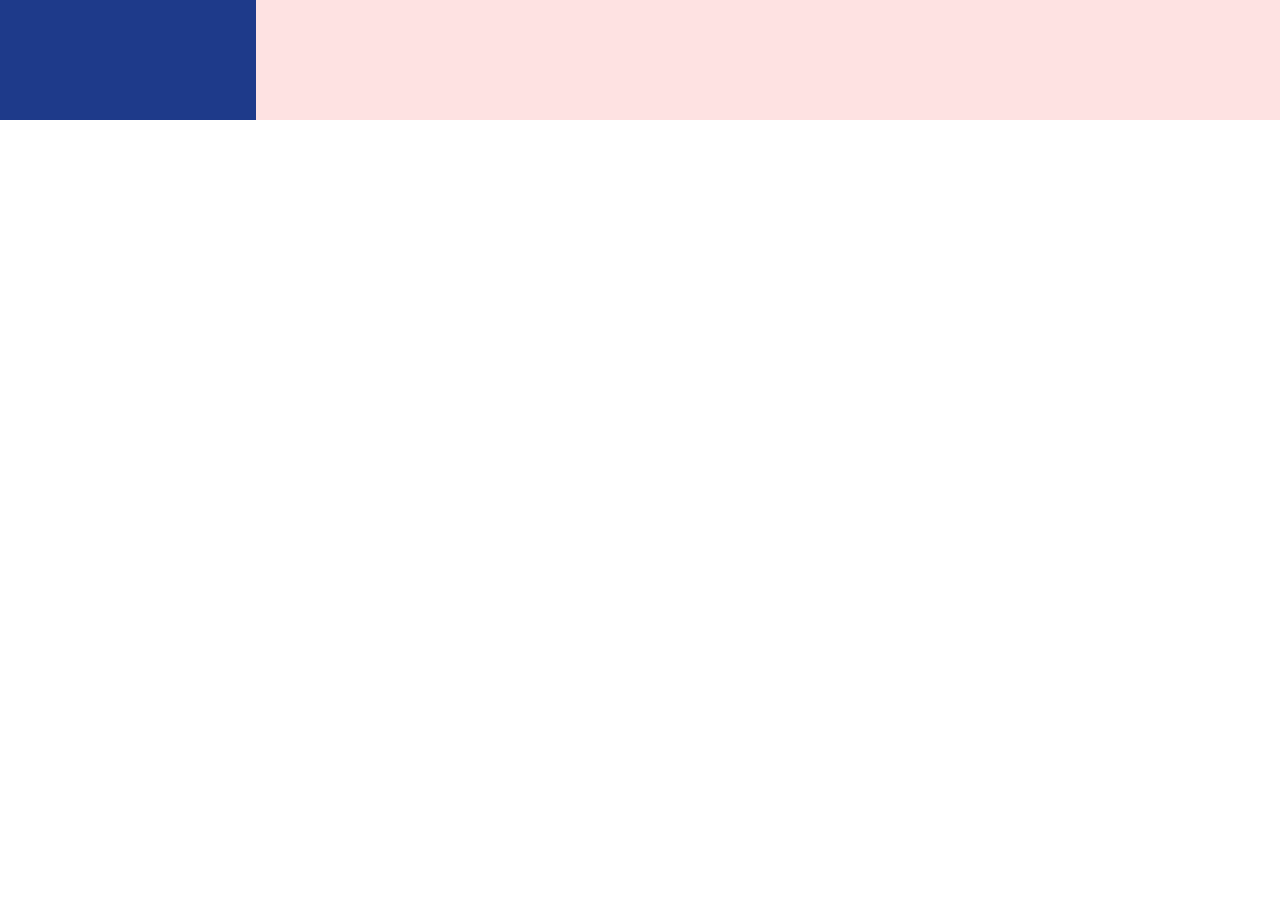
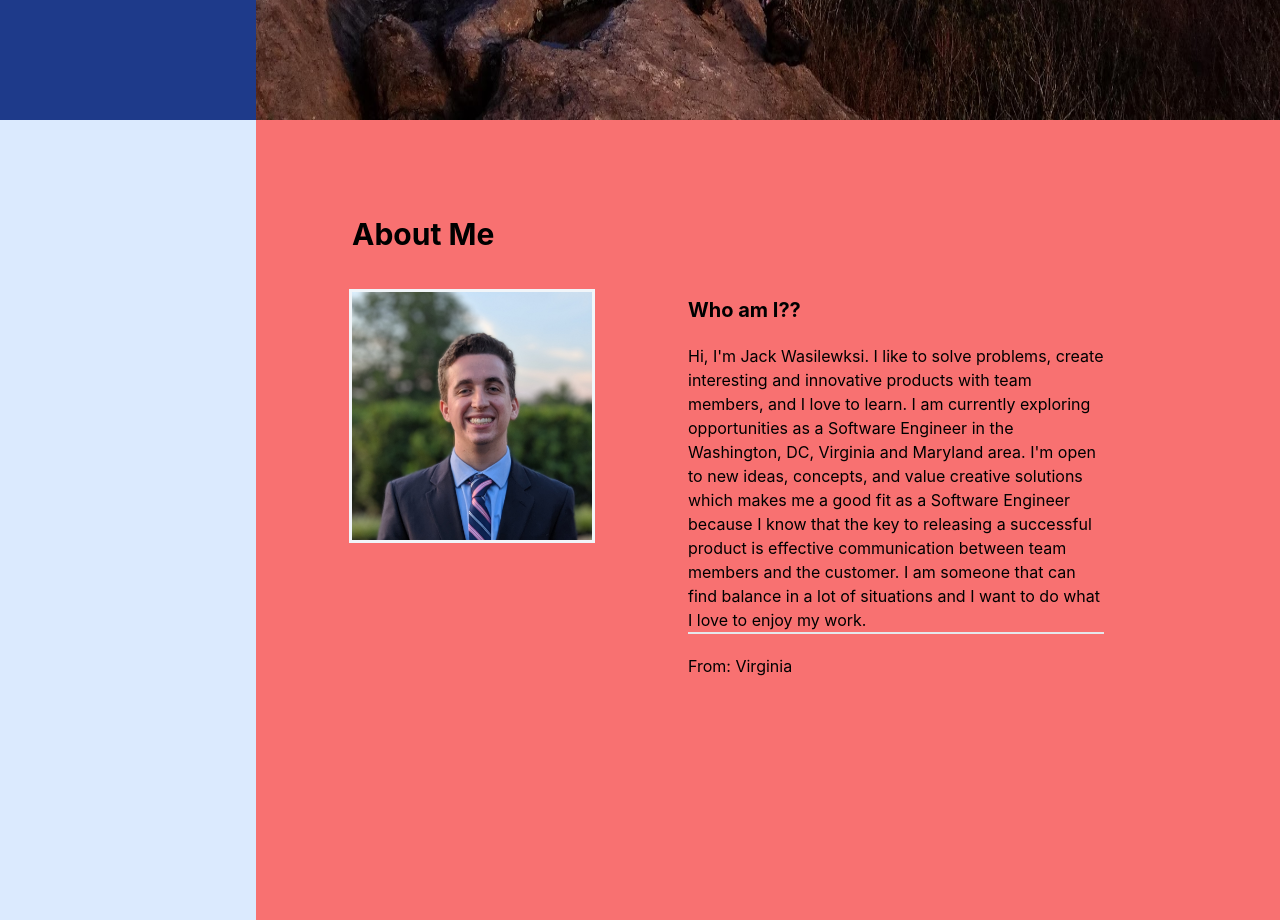
Before and after one commit to JackWaz28/Portfolio, a React (Create React App) app: page / in a window 1280 px wide. Shown: the part 680-1600 px from the top of the page. Before the commit the page ends 800 px from the top, so only its background shows below. Built offline with nearby package versions, Linux system fonts and the light colour scheme.

Commit message:
Added elevator pitch

```diff
--- a/src/App.js
+++ b/src/App.js
@@ -6,9 +6,25 @@ function App() {
   return (
     <div className="min-h-screen flex flex-col flex-auto flex-shrink-0 bg-blue-100 antialiased">
       <Sidebar />
-      <div className="min-h-screen flex flex-col flex-auto flex-shrink-0 bg-red-100 md:ml-64">
-        <img src="soloHiking.jpg" className="w-max h-auto z-0"></img>
+      <div className="min-h-screen flex flex-col flex-auto flex-shrink-0 bg-blue-100 md:ml-64">
+        <img src="soloHiking.jpg" className="w-auto h-screen z-0"></img>
         <p className="text-center absolute top-1/4 left-1/2 px-10 py-10 bg-red-100"> I am Jack Wasilewski<br></br>I am a Coder</p>
+      </div>
+      <div className="min-h-screen flex flex-col flex-auto flex-shrink-0 bg-red-400 md:ml-64">
+        <div className="mt-20 grid grid-cols-1 sm:grid-cols-1 lg:grid-cols-3 p-4 gap-4">
+          <div className="ml-20">
+            <p className="text-3xl font-bold">About Me</p>
+            <img src="facePic.jpg" className="mt-10 outline-slate outline outline-slate-100 "></img>
+          </div>
+          <div className="col-span-2 ml-20">
+            <h1 className="mt-20 mr-40 font-bold text-xl"> Who am I??</h1>
+            <p className="mt-5 mr-40 divide-y-8 mb-5 border-b-2"> Hi, I'm  Jack Wasilewksi.  I like to solve problems, create interesting and innovative products with team members, and I love to learn.
+              I am currently exploring opportunities as a Software Engineer in the Washington, DC, Virginia and Maryland area.  I'm open to new ideas, concepts, and value creative solutions
+              which makes me a good fit as a Software Engineer because I know that the key to releasing a successful product is effective communication between team members and the customer.
+              I am someone that can find balance in a lot of situations and I want to do what I love to enjoy my work. </p>
+              <p className="mt-5 mr-40 divide-y-8"> From: Virginia</p>
+          </div>
+        </div>
       </div>
     </div>
   );
```
